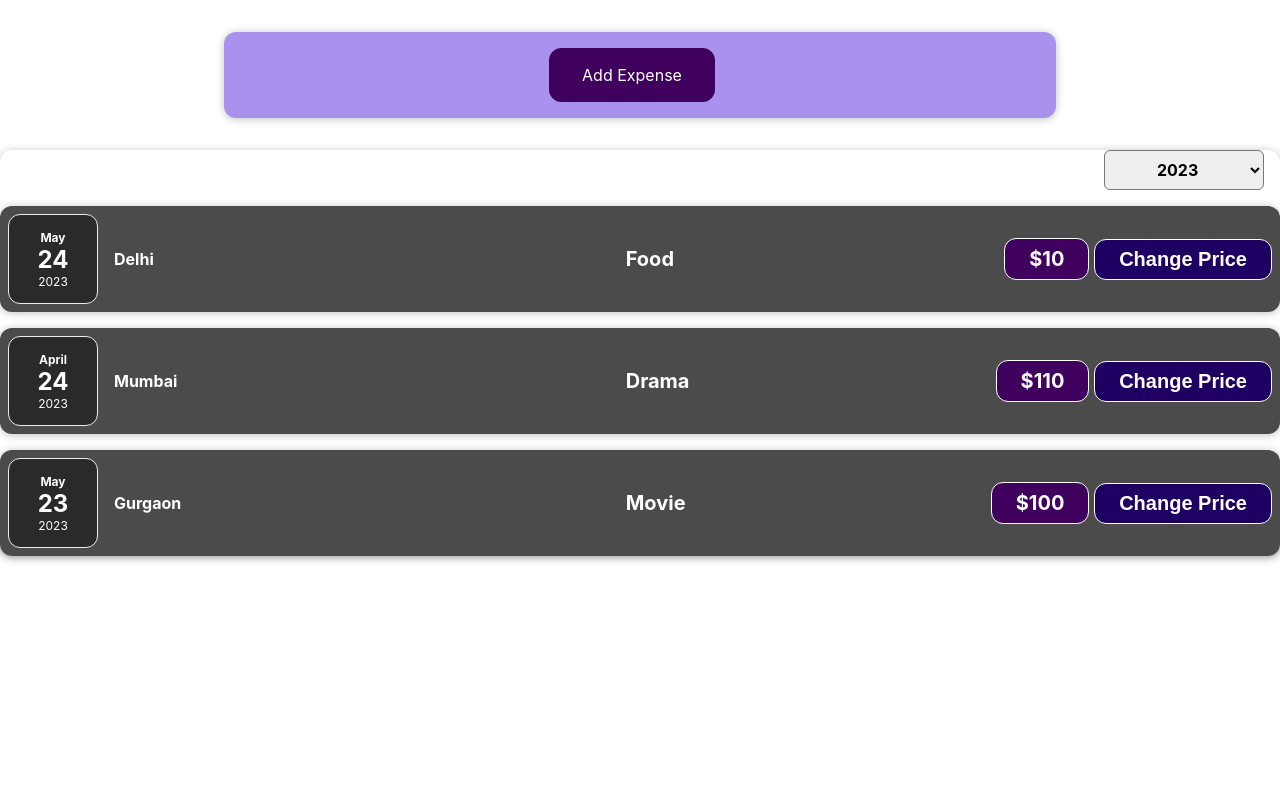
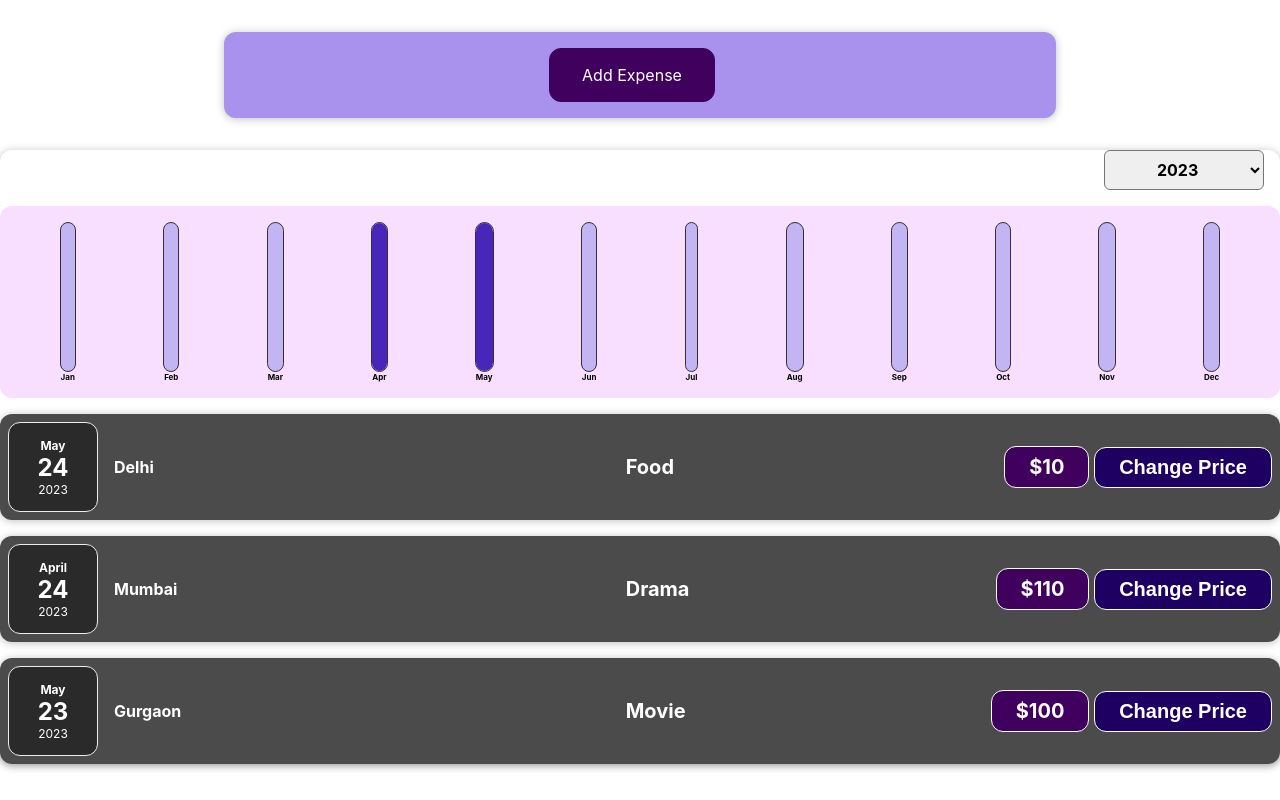
Before and after one commit to sumit71992/React, a React (Create React App) app in the folder expenseapp/: page / in a window 1280 px wide. Built offline with nearby package versions, Linux system fonts and the light colour scheme.

Commit message:
chart added

```diff
--- /dev/null
+++ b/expenseapp/src/components/Chart/Chart.css
@@ -0,0 +1,9 @@
+.chart {
+    padding: 1rem;
+    border-radius: 12px;
+    background-color: #f8dfff;
+    text-align: center;
+    display: flex;
+    justify-content: space-around;
+    height: 10rem;
+  }
--- /dev/null
+++ b/expenseapp/src/components/Chart/Chart.js
@@ -0,0 +1,24 @@
+import "./Chart.css";
+import ChartBar from "./ChartBar";
+
+const Chart = (props) => {
+  const dataPointValues = props.dataPoints.map((dataPoint) => {
+    return dataPoint.value;
+  });
+  const maxVal = Math.max(...dataPointValues);
+  return (
+    <div className="chart">
+      {props.dataPoints.map((datapoint) => {
+        return (
+          <ChartBar
+            key={datapoint.label}
+            value={datapoint.value}
+            maxValue={maxVal}
+            label={datapoint.label}
+          />
+        );
+      })}
+    </div>
+  );
+};
+export default Chart;
--- /dev/null
+++ b/expenseapp/src/components/Chart/ChartBar.css
@@ -0,0 +1,30 @@
+.chart-bar {
+    height: 100%;
+    display: flex;
+    flex-direction: column;
+    align-items: center;
+  }
+
+  .chart-bar__inner {
+    height: 100%;
+    width: 100%;
+    border: 1px solid #313131;
+    border-radius: 12px;
+    background-color: #c3b4f3;
+    overflow: hidden;
+    display: flex;
+    flex-direction: column;
+    justify-content: flex-end;
+  }
+
+  .chart-bar__fill {
+    background-color: #4826b9;
+    width: 100%;
+    transition: all 0.3s ease-out;
+  }
+
+  .chart-bar__label {
+    font-weight: bold;
+    font-size: 0.5rem;
+    text-align: center;
+  }
--- /dev/null
+++ b/expenseapp/src/components/Chart/ChartBar.js
@@ -0,0 +1,21 @@
+import "./ChartBar.css";
+
+const ChartBar = (props) => {
+  let barFillHeight = "0%";
+  if (props.maxValue > 0) {
+    barFillHeight = Math.round((props.value / props.maxValue) * 100) + "%";
+  }
+
+  return (
+    <div className="chart-bar">
+      <div className="chart-bar__inner">
+        <div
+          className="chart-bar__fill"
+          style={{ height: barFillHeight }}
+        ></div>
+      </div>
+      <div className="chart-bar__label">{props.label}</div>
+    </div>
+  );
+};
+export default ChartBar;
--- /dev/null
+++ b/expenseapp/src/components/Expenses/ExpenseChart.js
@@ -0,0 +1,25 @@
+import Chart from "../Chart/Chart";
+
+function ExpenseChart(props) {
+  const chartDataPoints = [
+    { label: "Jan", value: 0 },
+    { label: "Feb", value: 0 },
+    { label: "Mar", value: 0 },
+    { label: "Apr", value: 0 },
+    { label: "May", value: 0 },
+    { label: "Jun", value: 0 },
+    { label: "Jul", value: 0 },
+    { label: "Aug", value: 0 },
+    { label: "Sep", value: 0 },
+    { label: "Oct", value: 0 },
+    { label: "Nov", value: 0 },
+    { label: "Dec", value: 0 },
+  ];
+  for (const expense of props.expenses) {
+    const expenseMonth = expense.date.getMonth();
+    chartDataPoints[expenseMonth].value += expense.amount;
+  }
+  return <Chart dataPoints={chartDataPoints} />;
+}
+
+export default ExpenseChart;
--- a/expenseapp/src/components/Expenses/Expenses.js
+++ b/expenseapp/src/components/Expenses/Expenses.js
@@ -4,6 +4,7 @@ import Card from "../UI/Card";
 import ExpenseFilter from "./ExpenseFilter";
 import "./Expenses.css";
 import ExpenseList from "./ExpenseList";
+import ExpenseChart from "./ExpenseChart";
 
 const Expenses = (props) => {
   const [filteredYear, setFilteredYear] = useState("2023");
@@ -23,6 +24,7 @@ const Expenses = (props) => {
           selected={filteredYear}
           onChangeFilter={filterChangeHandler}
         />
+        <ExpenseChart expenses={filteredExpenses}/>
         <ExpenseList items={filteredExpenses}/>
       </Card>
     </div>
```
